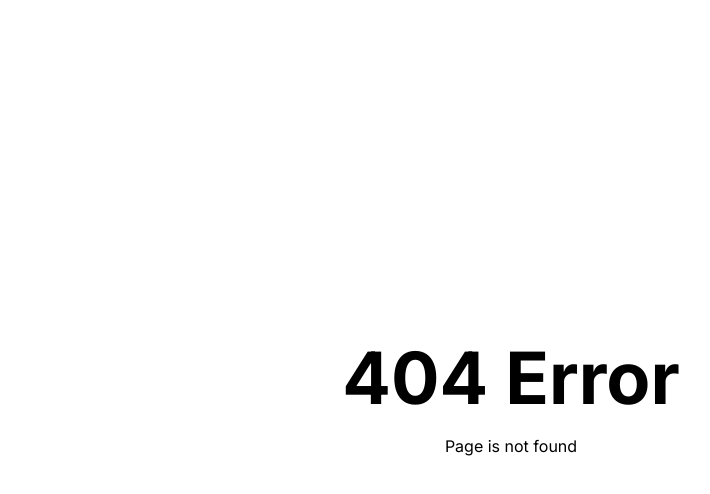
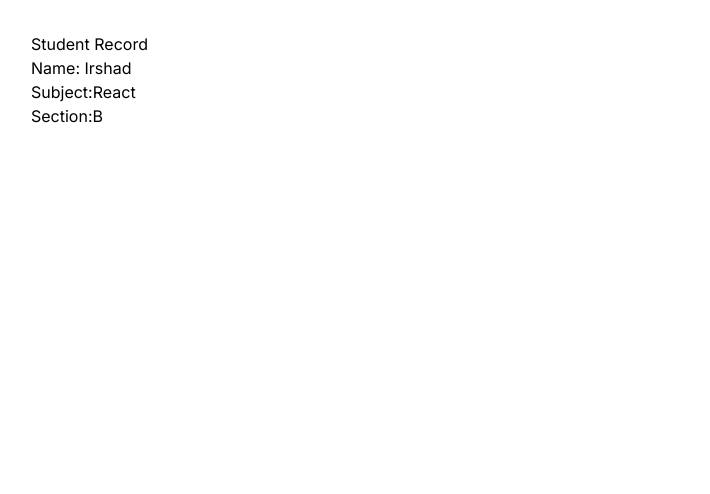
Before and after one commit to mdirshad007/myclass, a Next.js app: page /use-memo in a window 1280 px wide. Before the commit this address had no page. Shown: the top 494 px of the page, without its empty margins (129-839 px from the left). Built offline with nearby package versions, Linux system fonts and the light colour scheme.

Commit message:
Add use memo

```diff
--- a/app/components/ToDoList/ToDoList.jsx
+++ b/app/components/ToDoList/ToDoList.jsx
@@ -18,6 +18,9 @@ export default function ToDoList() {
       <Link href="/use-reducer-hook">
         <TaskDone taskName="Use of usReducer hook" />{" "}
       </Link>
+      <Link href="/use-memo">
+        <TaskDone taskName="Use of useMemo" />{" "}
+      </Link>
       <Link href="/server-side-api-data">
         <TaskDone taskName="Server Side Data Fetch" />{" "}
       </Link>
--- /dev/null
+++ b/app/use-memo/Name.jsx
@@ -0,0 +1,14 @@
+"use client";
+import React, { useMemo } from "react";
+
+export default function Name({ name }) {
+  const Sname = useMemo(() => {
+    console.log("Inside Name");
+    return name;
+  }, [name]);
+  return (
+    <>
+      <p>Name: {Sname}</p>
+    </>
+  );
+}
--- /dev/null
+++ b/app/use-memo/Section.jsx
@@ -0,0 +1,10 @@
+"use client";
+import React, { useMemo } from "react";
+
+export default function Section({ section }) {
+  const sSection = useMemo(() => {
+    console.log("Inside Section");
+    return section;
+  }, [section]);
+  return <p>Section:{sSection}</p>;
+}
--- /dev/null
+++ b/app/use-memo/Subject.jsx
@@ -0,0 +1,10 @@
+"use client";
+import React, { useMemo } from "react";
+
+export default function Subject({ subject }) {
+  const sSubject = useMemo(() => {
+    console.log("Inside Subject");
+    return subject;
+  }, [subject]);
+  return <p>Subject:{sSubject}</p>;
+}
--- /dev/null
+++ b/app/use-memo/page.jsx
@@ -0,0 +1,15 @@
+import React from "react";
+import Name from "./Name";
+import Subject from "./Subject";
+import Section from "./Section";
+
+export default function Page() {
+  return (
+    <div className="max-w-[960px] mx-auto py-8">
+      <h1>Student Record</h1>
+      <Name name="Irshad" />
+      <Subject subject="React" />
+      <Section section="B" />
+    </div>
+  );
+}
```
